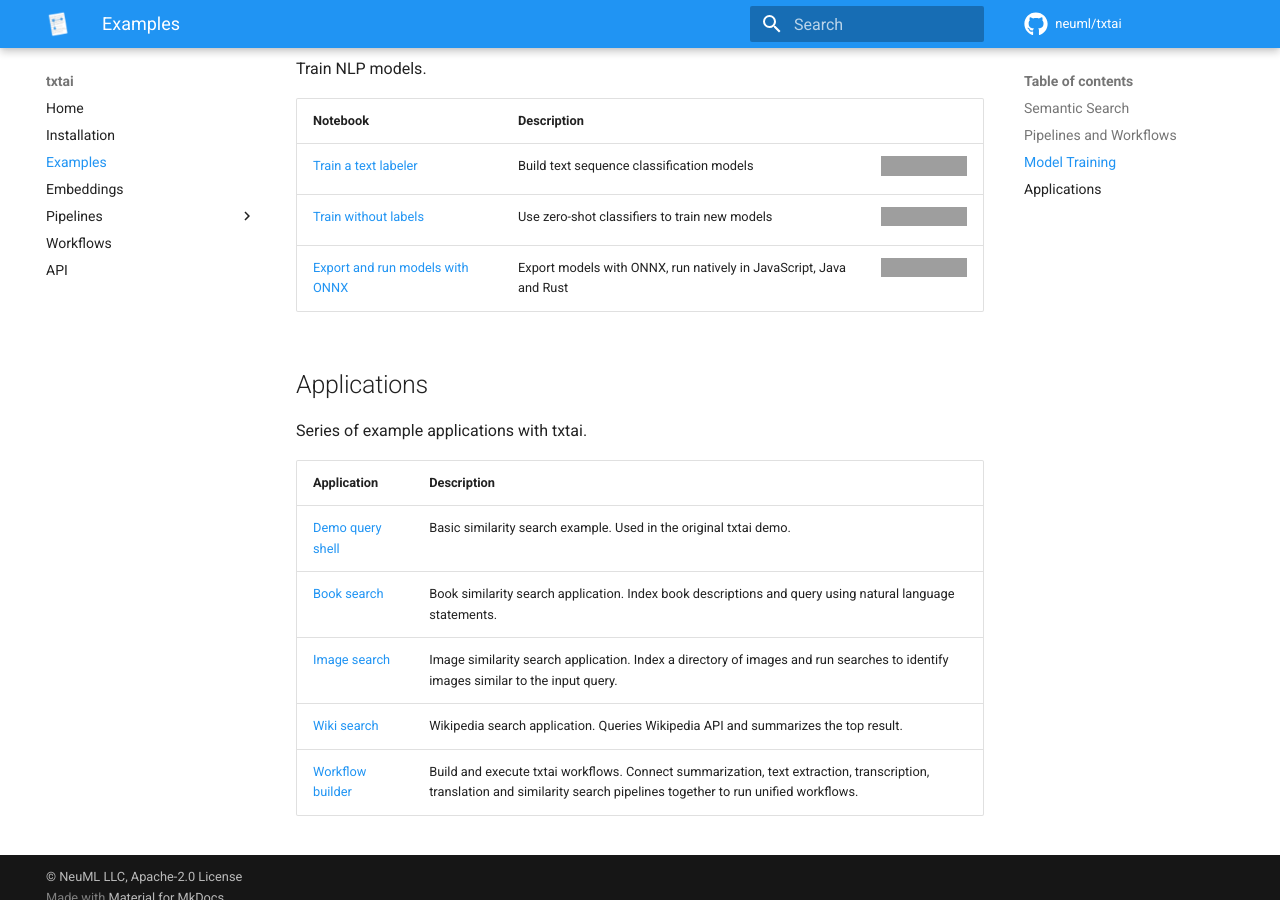
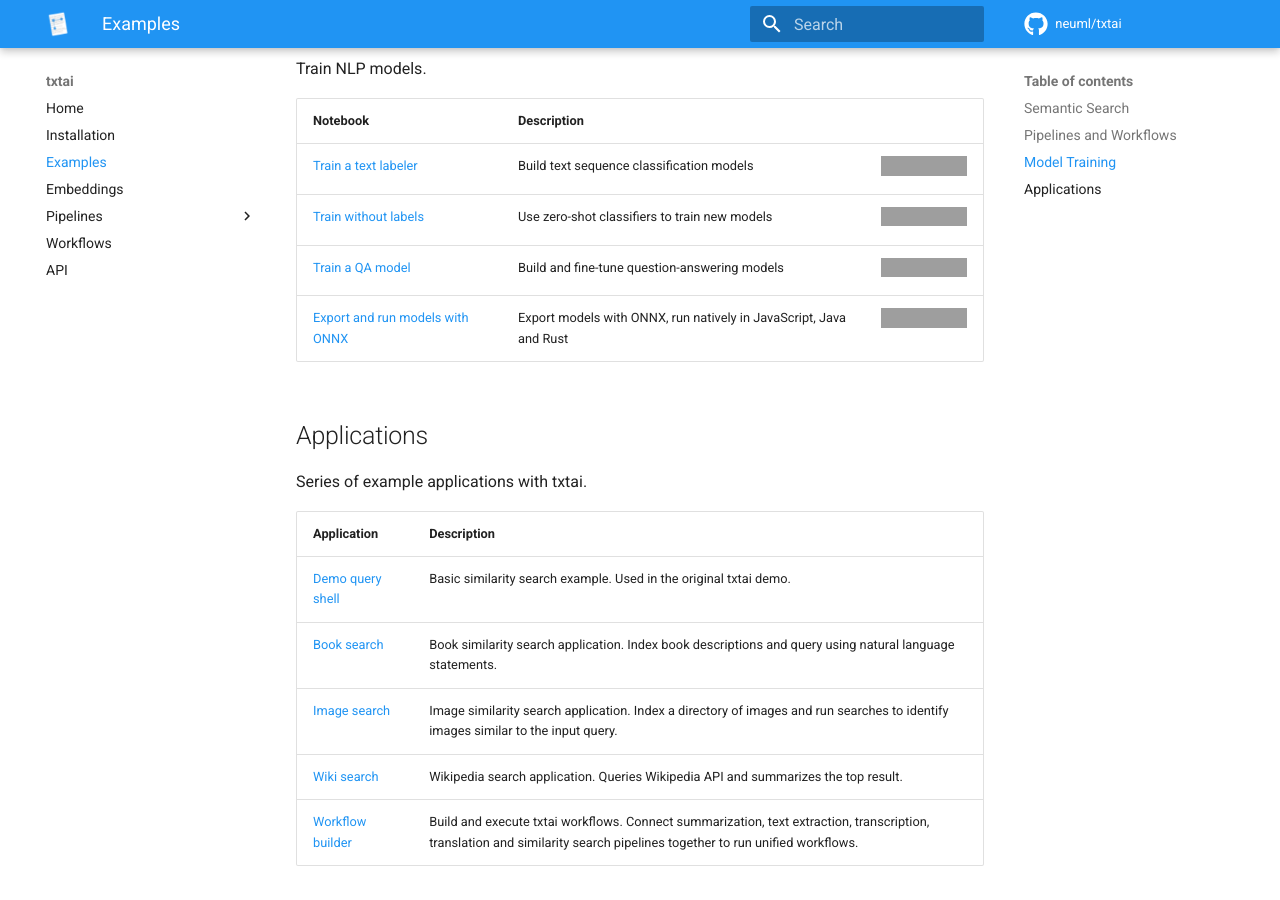
Before and after one commit to neuml/txtai, an MkDocs documentation site: the page built from docs/examples.md, in a window 1280 px wide and 900 px high, scrolled down 1565 px. Built offline with MkDocs 1.6.1 and Material for MkDocs 9.7.7, drawn with Linux system fonts in a browser that asks for light colours; comment, search, counter and statistics services are not loaded; grey boxes are pictures that could not be loaded.

Commit message:
Add notebook for training a QA model, closes #115

```diff
--- a/docs/examples.md
+++ b/docs/examples.md
@@ -39,6 +39,7 @@
 |:----------|:-------------|------:|
 | [Train a text labeler](https://github.com/neuml/txtai/blob/master/examples/16_Train_a_text_labeler.ipynb) | Build text sequence classification models | [![Open In Colab](https://colab.research.google.com/assets/colab-badge.svg)](https://colab.research.google.com/github/neuml/txtai/blob/master/examples/16_Train_a_text_labeler.ipynb) |
 | [Train without labels](https://github.com/neuml/txtai/blob/master/examples/17_Train_without_labels.ipynb) | Use zero-shot classifiers to train new models | [![Open In Colab](https://colab.research.google.com/assets/colab-badge.svg)](https://colab.research.google.com/github/neuml/txtai/blob/master/examples/17_Train_without_labels.ipynb) |
+| [Train a QA model](https://github.com/neuml/txtai/blob/master/examples/19_Train_a_QA_model.ipynb) | Build and fine-tune question-answering models | [![Open In Colab](https://colab.research.google.com/assets/colab-badge.svg)](https://colab.research.google.com/github/neuml/txtai/blob/master/examples/19_Train_a_QA_model.ipynb) |
 | [Export and run models with ONNX](https://github.com/neuml/txtai/blob/master/examples/18_Export_and_run_models_with_ONNX.ipynb) | Export models with ONNX, run natively in JavaScript, Java and Rust | [![Open In Colab](https://colab.research.google.com/assets/colab-badge.svg)](https://colab.research.google.com/github/neuml/txtai/blob/master/examples/18_Export_and_run_models_with_ONNX.ipynb) |
 
 ## Applications
```
Also changed, not shown: README.md (+1 -0 lines), 1 other file.
